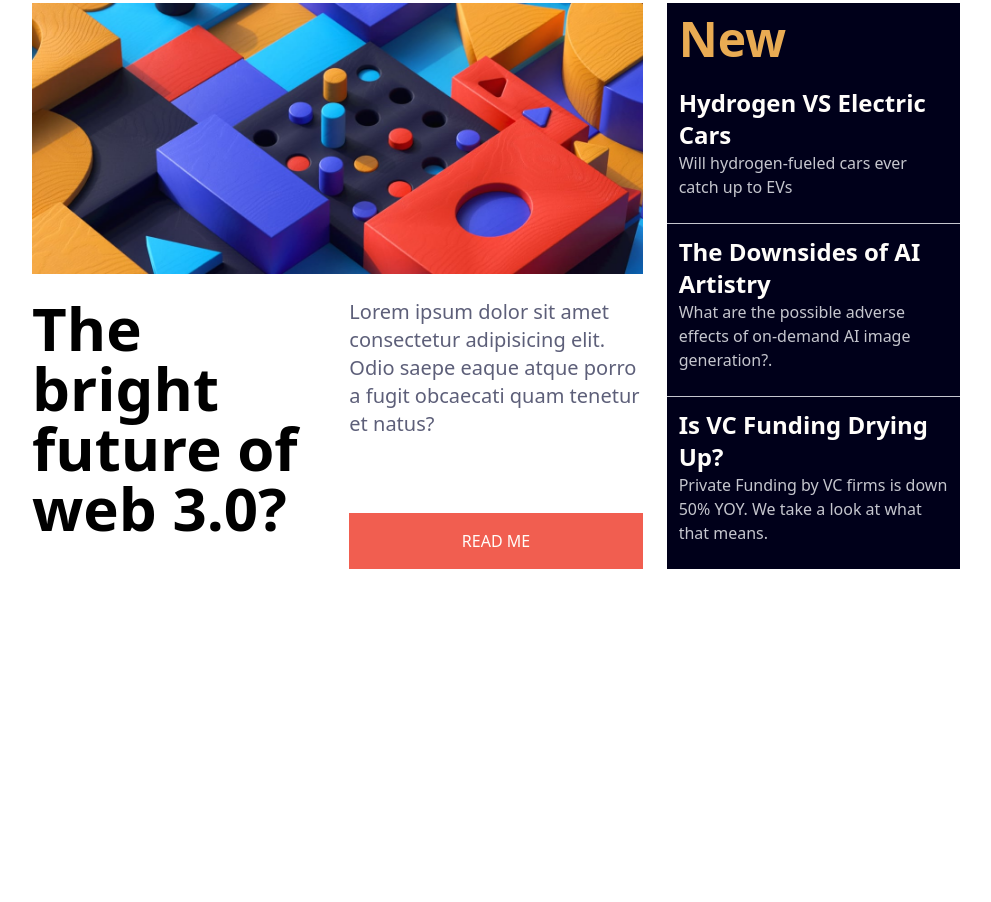
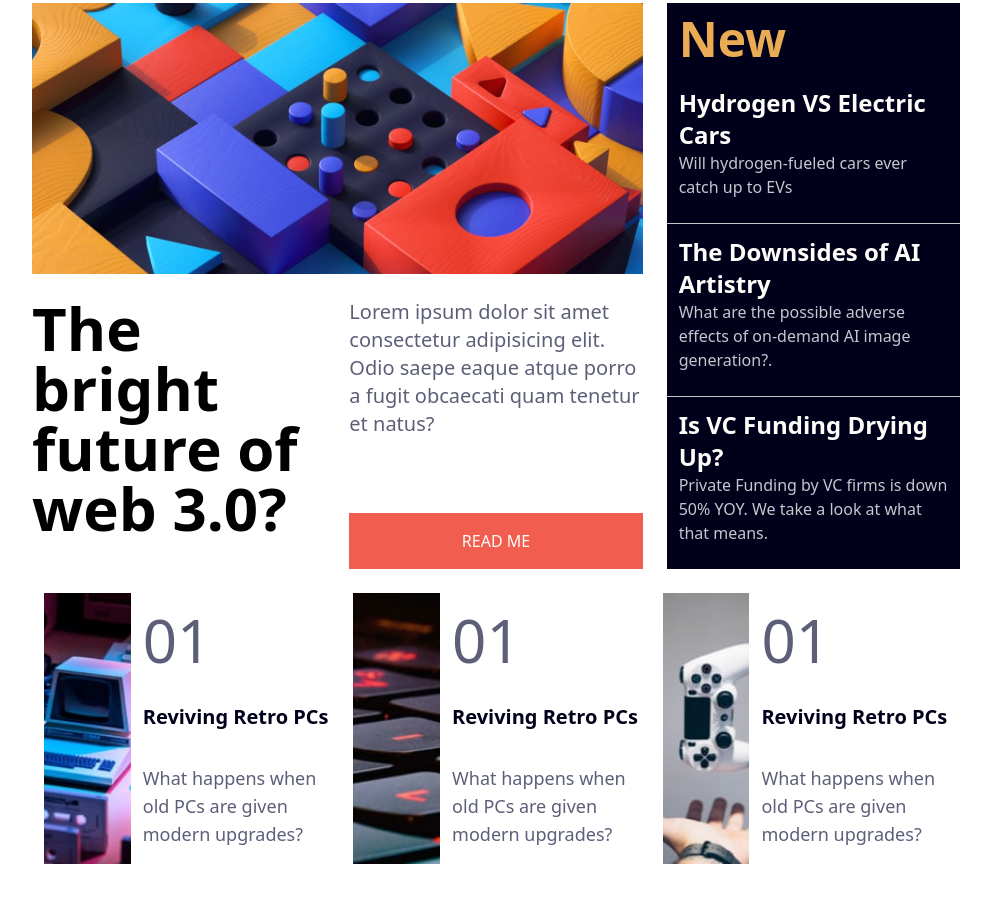
Before and after one commit to J-Rahhal/news-landing-page, a website: page src/index.html in a window 1280 px wide. Shown: the part 340-1242 px from the top of the page, without its empty margins (144-1135 px from the left). Drawn offline with Linux system fonts and the light colour scheme.

Commit message:
styled footer (fouth row)

```diff
--- a/src/index.html
+++ b/src/index.html
@@ -26,13 +26,14 @@
         </div>
 
         <div class=" md:col-span-2 order-2">
-            <img src="images/image-web-3-desktop.jpg" alt="main image" class="hidden md:block md:object-cover md:w-full md:min-h-full" />
+            <img src="images/image-web-3-desktop.jpg" alt="main image"
+                class="hidden md:block md:object-cover md:w-full md:min-h-full" />
             <img src="images/image-web-3-mobile.jpg" alt="main image" class="md:hidden" />
         </div>
 
         <!--News block-->
         <div class="bg-verydarkblue md:row-span-2 order-4 md:order-3">
-            <div id="title"class="pb-3">
+            <div id="title" class="pb-3">
                 <h1 class="pl-3 pt-3 text-5xl font-bold text-softorange">New</h1>
             </div>
             <div id="articles" class="divide-y divide-grayishblue">
@@ -42,11 +43,13 @@
                 </div>
                 <div id="article-1" class="p-3 border-y-1">
                     <h3 class="font-bold text-offwhite text-2xl">The Downsides of AI Artistry</h3>
-                    <p class="text-grayishblue text-md pb-3">What are the possible adverse effects of on-demand AI image generation?.</p>
+                    <p class="text-grayishblue text-md pb-3">What are the possible adverse effects of on-demand AI image
+                        generation?.</p>
                 </div>
                 <div id="article-1" class="p-3">
                     <h3 class="font-bold text-offwhite text-2xl">Is VC Funding Drying Up?</h3>
-                    <p class="text-grayishblue text-md pb-3">Private Funding by VC firms is down 50% YOY. We take a look at what that means.</p>
+                    <p class="text-grayishblue text-md pb-3">Private Funding by VC firms is down 50% YOY. We take a look
+                        at what that means.</p>
                 </div>
             </div>
         </div>
@@ -59,11 +62,70 @@
         <!--Description-->
         <div class=" order-5 md:flex md:flex-col md:justify-between">
             <div id="description">
-              <p class="text-xl text-darkgrayishblue">Lorem ipsum dolor sit amet consectetur adipisicing elit. Odio saepe eaque atque porro a fugit obcaecati quam tenetur et natus?</p>
+                <p class="text-xl text-darkgrayishblue">Lorem ipsum dolor sit amet consectetur adipisicing elit. Odio
+                    saepe eaque atque porro a fugit obcaecati quam tenetur et natus?</p>
             </div>
-            <div id="button" class="bg-softred">
+            <div id="button" class="bg-softred hover:bg-verydarkblue">
                 <button class="h-14 w-full text-middle text-offwhite">READ ME</button>
             </div>
+        </div>
+
+        <!--Footer-->
+        <div class="order-6 md:col-span-3 md:flex md:justify-evenly">
+            <!--retro pc-->
+            <div id="retro-pc" class="flex">
+               <div id="retro-pc-img" class="mx-3">
+                <img src="images/image-retro-pcs.jpg" alt="retro pc" class="object-cover w-full min-h-full">
+               </div>
+               <div id="retro-pc-description" class="flex flex-col justify-around">
+                    <div id="post-one">
+                        <h2 class="text-darkgrayishblue text-6xl">01</h2>
+                    </div>
+                    <div id="heading-one">
+                        <h3 class="text-xl font-bold text-verydarkblue">Reviving Retro PCs</h3>
+                    </div>
+                    <div id="par-one">
+                        <p class="text-lg text-darkgrayishblue">What happens when old PCs are given modern upgrades?</p>
+                    </div>
+               </div>
+            </div>
+
+            <!--Laptop-->
+            <div id="laptop" class="flex">
+                <div id="laptop-img" class="mx-3">
+                 <img src="images/image-top-laptops.jpg" alt="laptop=" class="object-cover w-full min-h-full">
+                </div>
+                <div id="laptop-description" class="flex flex-col justify-around">
+                     <div id="post-trwo">
+                         <h2 class="text-darkgrayishblue text-6xl">01</h2>
+                     </div>
+                     <div id="heading-two">
+                         <h3 class="text-xl font-bold text-verydarkblue">Reviving Retro PCs</h3>
+                     </div>
+                     <div id="par-two">
+                         <p class="text-lg text-darkgrayishblue">What happens when old PCs are given modern upgrades?</p>
+                     </div>
+                </div>
+             </div>
+
+             <!--gaming-->
+             <div id="gaming" class="flex">
+                <div id=gaming-pc-img" class="mx-3">
+                 <img src="images/image-gaming-growth.jpg" alt="gaming controller" class="object-cover w-full min-h-full">
+                </div>
+                <div id="gaming-description" class="flex flex-col justify-around">
+                     <div id="post-three">
+                         <h2 class="text-darkgrayishblue text-6xl">01</h2>
+                     </div>
+                     <div id="heading-three">
+                         <h3 class="text-xl font-bold text-verydarkblue">Reviving Retro PCs</h3>
+                     </div>
+                     <div id="par-three">
+                         <p class="text-lg text-darkgrayishblue">What happens when old PCs are given modern upgrades?</p>
+                     </div>
+                </div>
+             </div>
+
         </div>
     </div>
 
```
Also changed, not shown: dist/output.css. Lines whose indentation alone changed are shown as unchanged.
